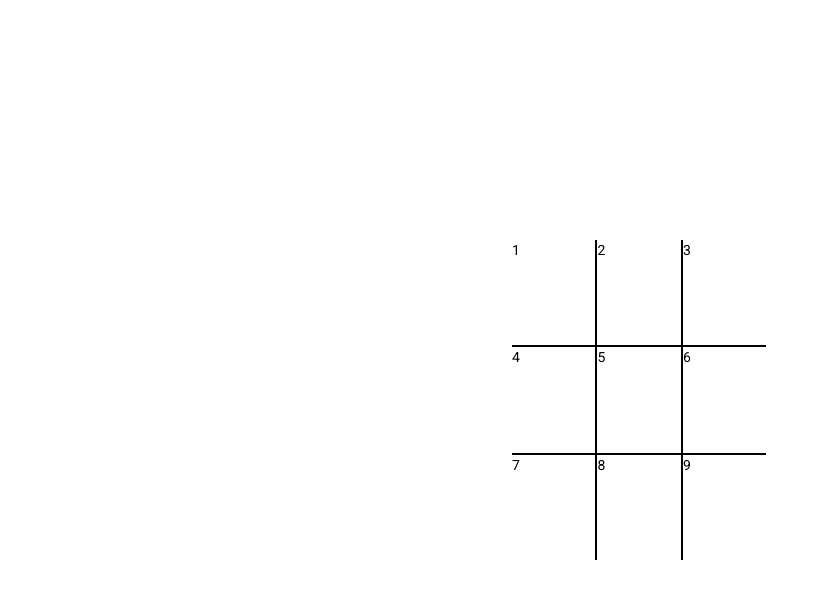
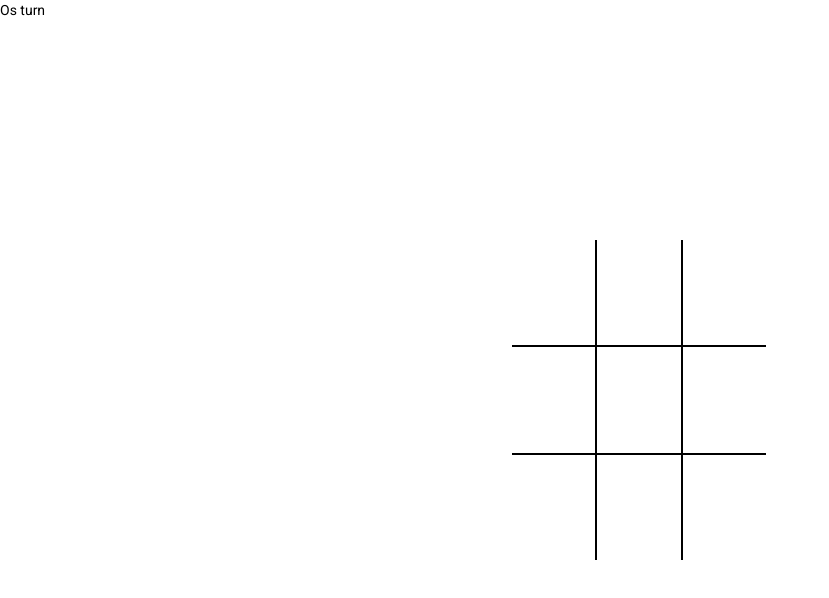
Before and after one commit to MangeshKumar99/build_01_tictactoe, an Angular app: page / in a window 1280 px wide. Shown: the top 598 px of the page, without its empty margins (0-829 px from the left). Built offline with nearby package versions, Linux system fonts and the light colour scheme.

Commit message:
modified css and added letter onClick

```diff
--- a/src/app/app.component.html
+++ b/src/app/app.component.html
@@ -1,12 +1,52 @@
 <div class="tictactoe-container">
-  <div style="border-top: none; border-left: none;" class="tictactoe-cell">1</div>
-  <div style="border-top: none;" class="tictactoe-cell">2</div>
-  <div style="border-top: none; border-right: none;" class="tictactoe-cell">3</div>
-  <div style="border-left: none;" class="tictactoe-cell">4</div>
-  <div class="tictactoe-cell">5</div>
-  <div style="border-right: none;" class="tictactoe-cell">6</div>
-  <div style="border-left: none; border-bottom: none;" class="tictactoe-cell">7</div>
-  <div style="border-bottom: none;" class="tictactoe-cell">8</div>
-  <div style="border-right: none; border-bottom: none;" class="tictactoe-cell">9</div>
+  <div matTooltip="{{isOTurn ? '0' : 'X'}}" (click)="onCellClick('1')" style="border-top: none; border-left: none;" class="tictactoe-cell">
+    <div class="cell-text">
+      {{ticTacToeArray[0][0]}}
+    </div>
+  </div>
+  <div matTooltip="{{isOTurn ? '0' : 'X'}}" (click)="onCellClick('2')" style="border-top: none;" class="tictactoe-cell">
+    <div class="cell-text">
+      {{ticTacToeArray[0][1]}}
+    </div>
+  </div>
+  <div matTooltip="{{isOTurn ? '0' : 'X'}}" (click)="onCellClick('3')" style="border-top: none; border-right: none;" class="tictactoe-cell">
+    <div class="cell-text">
+      {{ticTacToeArray[0][2]}}
+    </div>
+  </div>
+  <div matTooltip="{{isOTurn ? '0' : 'X'}}" (click)="onCellClick('4')" style="border-left: none;" class="tictactoe-cell">
+    <div class="cell-text">
+      {{ticTacToeArray[1][0]}}
+    </div>
+  </div>
+  <div matTooltip="{{isOTurn ? '0' : 'X'}}" (click)="onCellClick('5')" class="tictactoe-cell">
+    <div class="cell-text">
+      {{ticTacToeArray[1][1]}}
+    </div>
+  </div>
+  <div matTooltip="{{isOTurn ? '0' : 'X'}}" (click)="onCellClick('6')" style="border-right: none;" class="tictactoe-cell">
+    <div class="cell-text">
+      {{ticTacToeArray[1][2]}}
+    </div>
+  </div>
+  <div matTooltip="{{isOTurn ? '0' : 'X'}}" (click)="onCellClick('7')" style="border-left: none; border-bottom: none;" class="tictactoe-cell">
+    <div class="cell-text">
+      {{ticTacToeArray[2][0]}}
+    </div>
+  </div>
+  <div matTooltip="{{isOTurn ? '0' : 'X'}}" (click)="onCellClick('8')" style="border-bottom: none;" class="tictactoe-cell">
+    <div class="cell-text">
+      {{ticTacToeArray[2][1]}}
+    </div>
+  </div>
+  <div matTooltip="{{isOTurn ? '0' : 'X'}}" (click)="onCellClick('9')" style="border-right: none; border-bottom: none;" class="tictactoe-cell">
+    <div class="cell-text">
+      {{ticTacToeArray[2][2]}}
+    </div>
+  </div>
+</div>
+
+<div class="player-turn">
+  <div>{{isOTurn ? 'Os turn' : 'Xs turn'}}</div>
 </div>
 <router-outlet></router-outlet>
--- a/src/app/app.component.less
+++ b/src/app/app.component.less
@@ -7,8 +7,15 @@
     width: 20%;
     height: 40%;
     transform: translate(-50%, -50%);
+    .cell-text{
+       position: relative;
+       top: 42%;
+       left: 42%;
+       font: normal 900 2.5vw SFCompact;
+    }
     .tictactoe-cell{
         width: 32.6%;
+        cursor: pointer;
         border: 1px solid black;
     }
 }
--- a/src/app/app.component.ts
+++ b/src/app/app.component.ts
@@ -7,4 +7,43 @@ import { Component } from '@angular/core';
 })
 export class AppComponent {
   title = 'tictactoe';
+  ticTacToeArray:string[][]=[['','',''],['','',''],['','','']]
+  isOTurn:boolean=true;
+  onCellClick(cell:string){
+    console.log(`${cell} clicked !`);
+    switch(cell){
+      case '1':
+        this.isOTurn ? this.ticTacToeArray[0][0]='O' : this.ticTacToeArray[0][0]='X';
+        break;
+      case '2':
+        this.isOTurn ? this.ticTacToeArray[0][1]='O' : this.ticTacToeArray[0][1]='X';
+        break;
+      case '3':
+        this.isOTurn ? this.ticTacToeArray[0][2]='O' : this.ticTacToeArray[0][2]='X';
+        break;
+      case '4':
+        this.isOTurn ? this.ticTacToeArray[1][0]='O' : this.ticTacToeArray[1][0]='X';
+        break;
+      case '5':
+        this.isOTurn ? this.ticTacToeArray[1][1]='O' : this.ticTacToeArray[1][1]='X';
+        break;
+      case '6':
+        this.isOTurn ? this.ticTacToeArray[1][2]='O' : this.ticTacToeArray[1][2]='X';
+        break;
+      case '7':
+        this.isOTurn ? this.ticTacToeArray[2][0]='O' : this.ticTacToeArray[2][0]='X';
+        break;
+      case '8':
+        this.isOTurn ? this.ticTacToeArray[2][1]='O' : this.ticTacToeArray[2][1]='X';
+        break;
+      case '9':
+        this.isOTurn ? this.ticTacToeArray[2][2]='O' : this.ticTacToeArray[2][2]='X';
+        break;
+    }
+    this.isOTurn=!this.isOTurn;
+    console.log(this.ticTacToeArray);
+  }
+  ngOnInit(){
+    console.log(this.ticTacToeArray);
+  }
 }
--- a/src/app/app.module.ts
+++ b/src/app/app.module.ts
@@ -4,6 +4,8 @@ import { BrowserModule } from '@angular/platform-browser';
 import { AppRoutingModule } from './app-routing.module';
 import { AppComponent } from './app.component';
 import { BrowserAnimationsModule } from '@angular/platform-browser/animations';
+
+import {MatTooltipModule} from '@angular/material/tooltip';
 
 @NgModule({
   declarations: [
@@ -12,7 +14,8 @@ import { BrowserAnimationsModule } from '@angular/platform-browser/animations';
   imports: [
     BrowserModule,
     AppRoutingModule,
-    BrowserAnimationsModule
+    BrowserAnimationsModule,
+    MatTooltipModule
   ],
   providers: [],
   bootstrap: [AppComponent]
```
